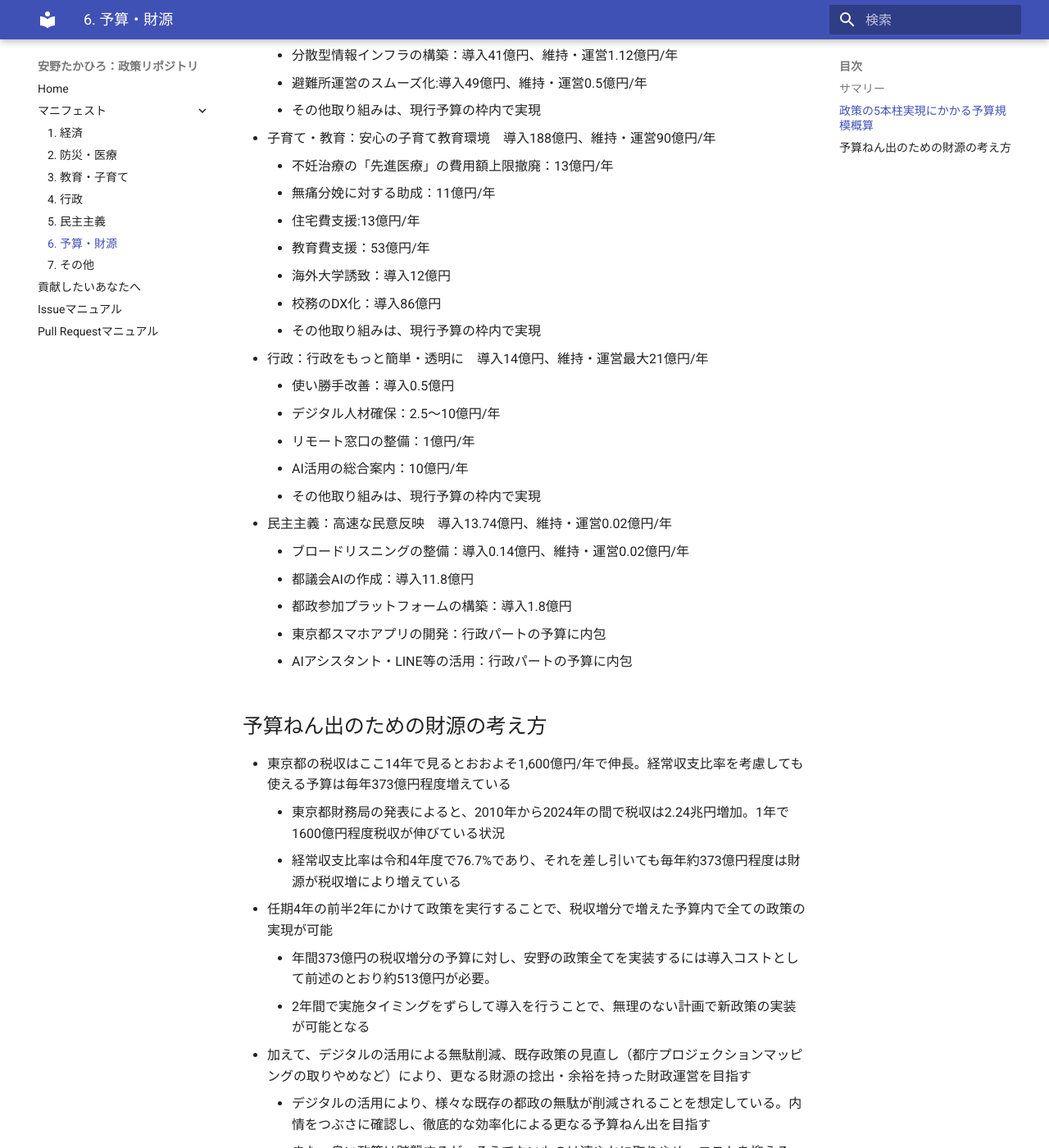
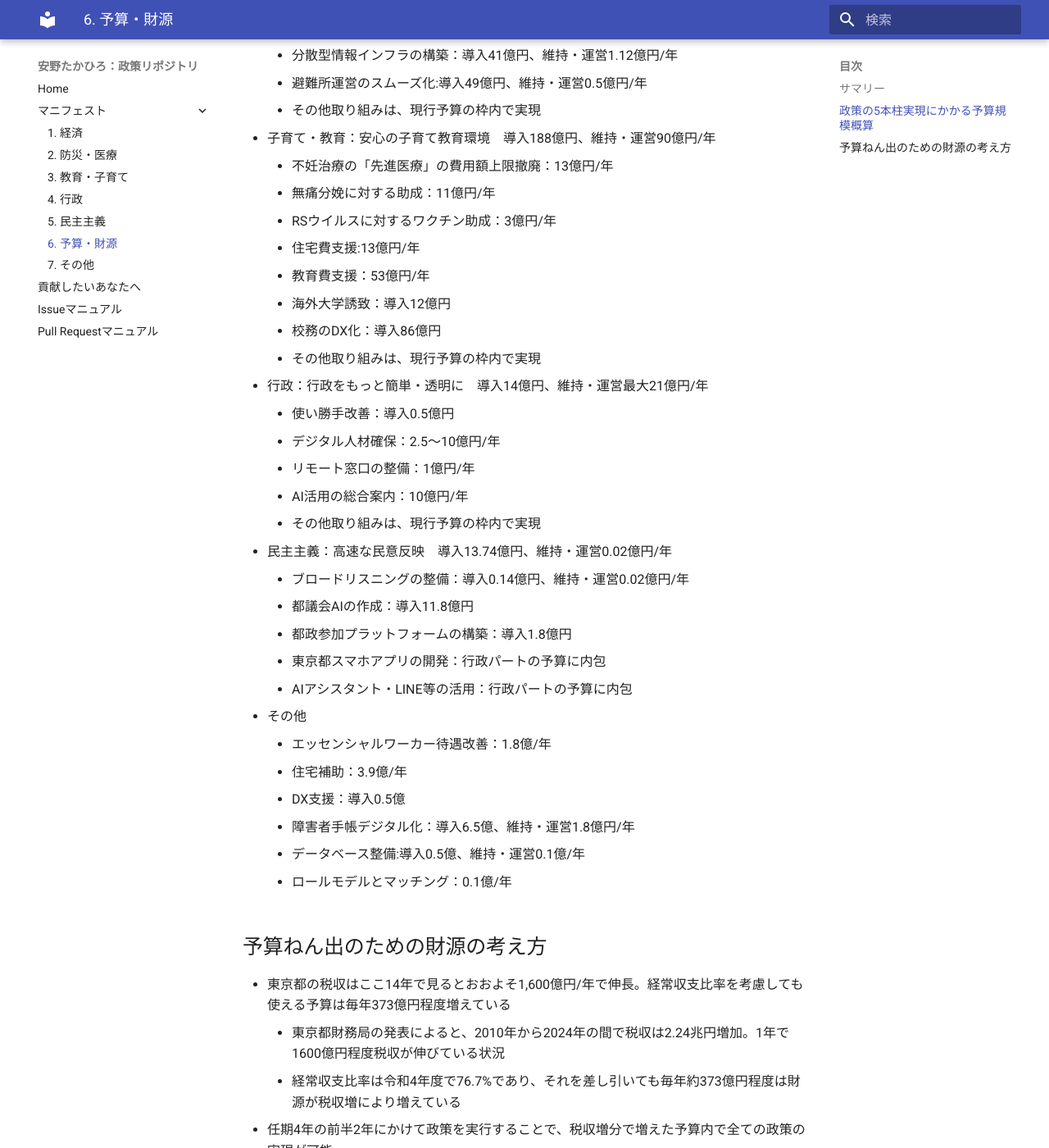
Before and after one commit to takahiroanno2024/election2024, an MkDocs documentation site: the page built from docs/manifest/budget.md, in a window 1280 px wide and 1400 px high, scrolled down 1135 px. Shown: the whole window at 82% size. Built offline with MkDocs 1.6.1 and Material for MkDocs 9.7.7, drawn with Linux system fonts in a browser that asks for light colours.

Commit message:
Update budget.md
教育・福祉の追加に伴う予算を加筆しました

```diff
--- a/docs/manifest/budget.md
+++ b/docs/manifest/budget.md
@@ -29,6 +29,7 @@
 - 子育て・教育：安心の子育て教育環境　導入188億円、維持・運営90億円/年
     - 不妊治療の「先進医療」の費用額上限撤廃：13億円/年
     - 無痛分娩に対する助成：11億円/年
+    - RSウイルスに対するワクチン助成：3億円/年
     - 住宅費支援:13億円/年
     - 教育費支援：53億円/年
     - 海外大学誘致：導入12億円
@@ -46,6 +47,14 @@
     - 都政参加プラットフォームの構築：導入1.8億円
     - 東京都スマホアプリの開発：行政パートの予算に内包
     - AIアシスタント・LINE等の活用：行政パートの予算に内包
+- その他
+    -  エッセンシャルワーカー待遇改善：1.8億/年
+    -  住宅補助：3.9億/年
+    -  DX支援：導入0.5億
+    -  障害者手帳デジタル化：導入6.5億、維持・運営1.8億円/年
+    -  データベース整備:導入0.5億、維持・運営0.1億/年
+    -  ロールモデルとマッチング：0.1億/年
+
 
 ## 予算ねん出のための財源の考え方
 
```
